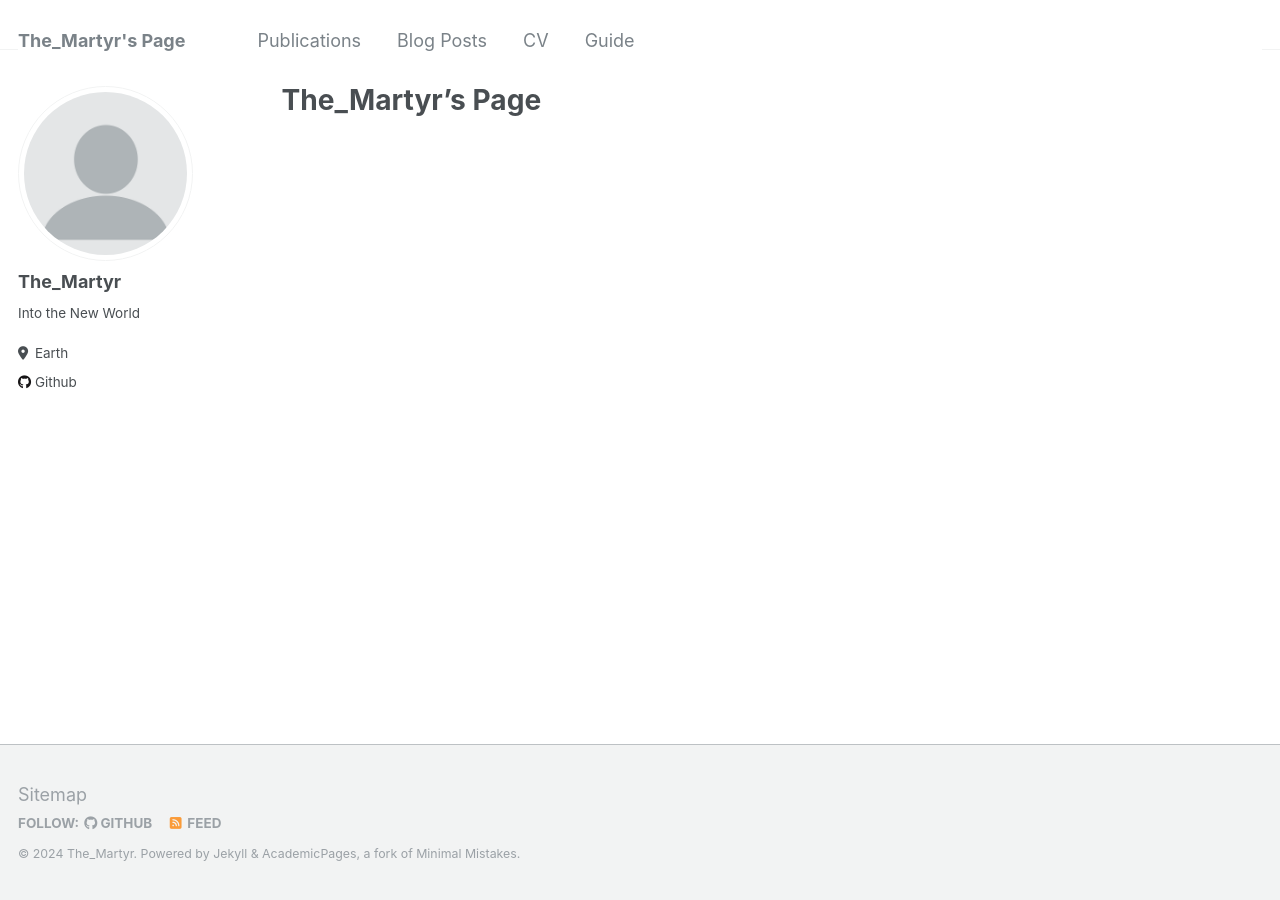
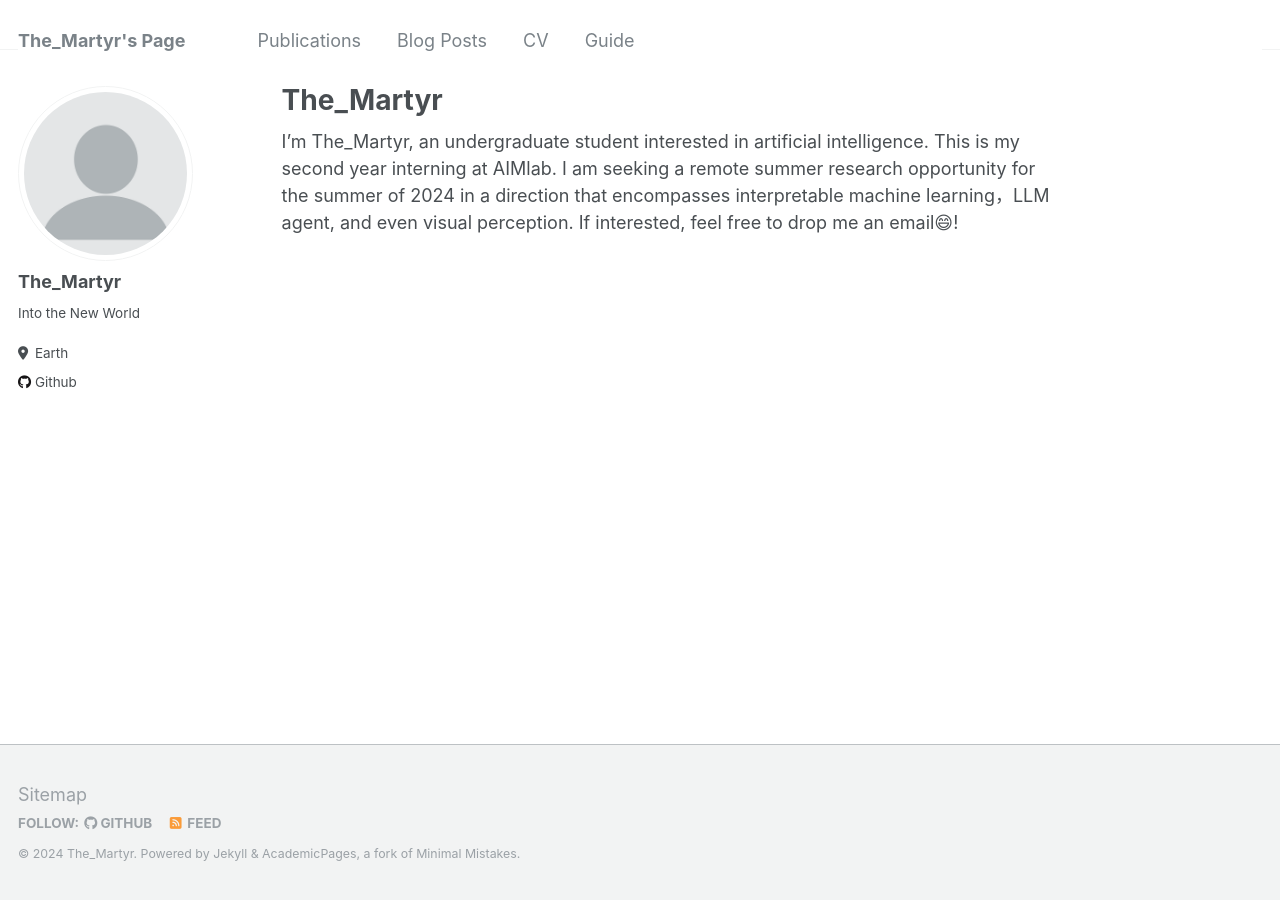
Before and after one commit to The-Martyr/the-martyr.github.io, a Jekyll site: the page built from _pages/about.md, in a window 1280 px wide. Built offline with Jekyll 4.4.1, drawn with Linux system fonts in a browser that asks for light colours.

Commit message:
about.md

```diff
--- a/_pages/about.md
+++ b/_pages/about.md
@@ -1,8 +1,10 @@
 ---
 permalink: /
-title: "The_Martyr's Page"
+title: "The_Martyr"
 author_profile: true
 redirect_from:
   - /about/
   - /about.html
 ---
+
+I'm The_Martyr, an undergraduate student interested in artificial intelligence. This is my second year interning at AIMlab. I am seeking a remote summer research opportunity for the summer of 2024 in a direction that encompasses interpretable machine learning，LLM agent, and even visual perception. If interested, feel free to drop me an email😄!
```
